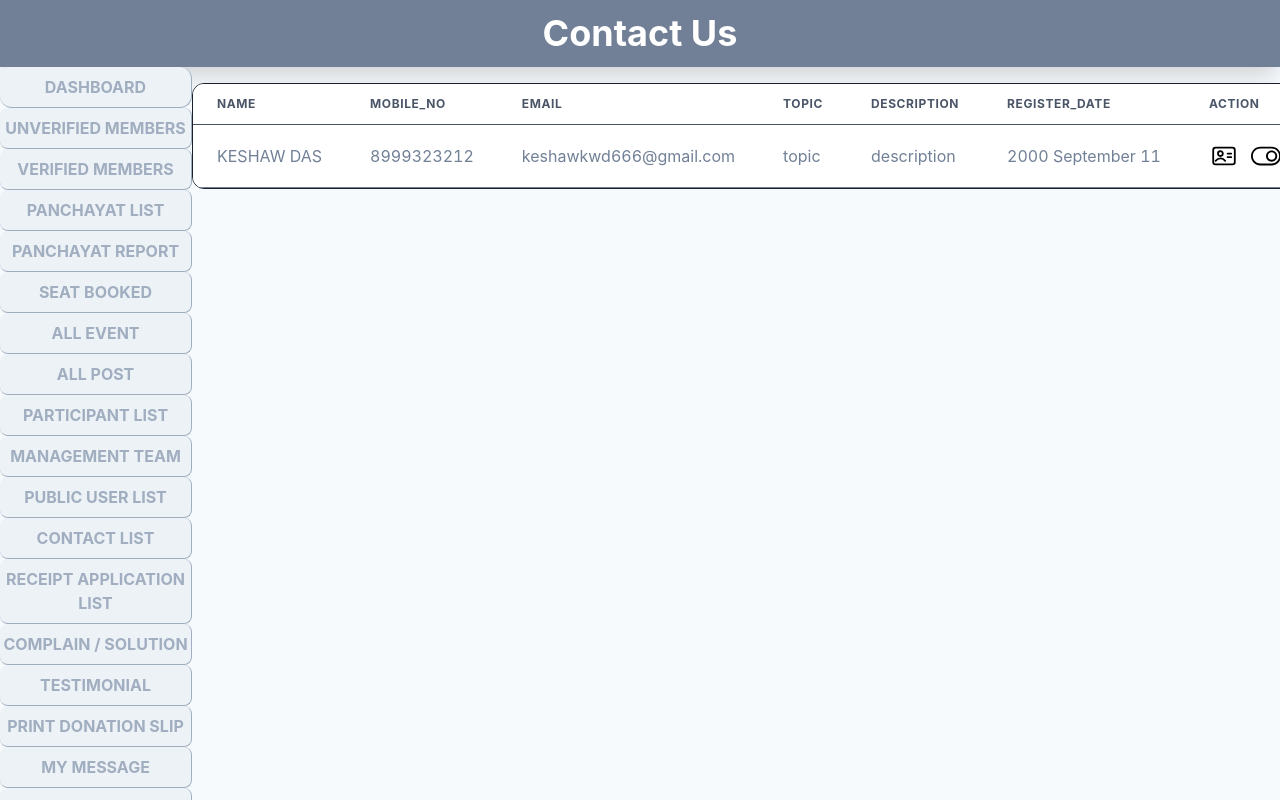
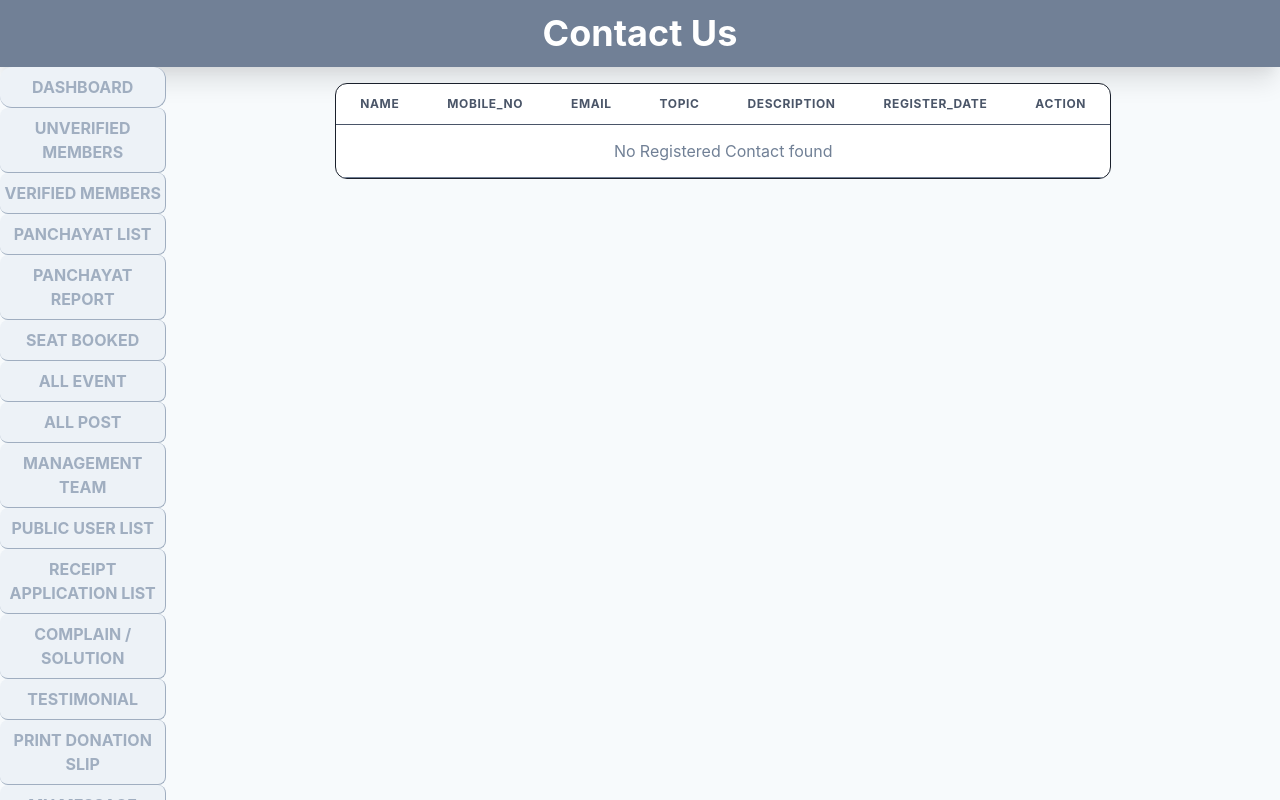
Before and after one commit to dhruvm420/reactProject, a React (Vite) app: page /contactus in a window 1280 px wide. Shown: the top 800 px of the page. Built offline with nearby package versions, Linux system fonts and the light colour scheme.

Commit message:
minor fixes

```diff
--- a/src/components/action.jsx
+++ b/src/components/action.jsx
@@ -7,7 +7,7 @@ import approve from "../assets/approve.svg";
 import menu from "../assets/menu.svg";
 export default function Action() {
   return (
-    <HStack spacing="3">
+    <HStack spacing="2">
       <img src={id} alt="" width="30px" />
       <img src={toggle} alt="" width="30px" />
       <img src={edit} alt="" width="25px" />
--- a/src/components/sidebar.jsx
+++ b/src/components/sidebar.jsx
@@ -10,10 +10,8 @@ let sideBarData = [
   "SEAT BOOKED",
   "ALL EVENT",
   "ALL POST",
-  "PARTICIPANT LIST",
   "MANAGEMENT TEAM",
   "PUBLIC USER LIST",
-  "CONTACT LIST",
   "RECEIPT APPLICATION LIST",
   "COMPLAIN / SOLUTION",
   "TESTIMONIAL",
@@ -77,7 +75,7 @@ export default function Sidebar() {
   });
   return (
     <Box>
-      <Stack as="ul" w="15vw" spacing="0">
+      <Stack as="ul" w="13vw" spacing="0">
         {list}
       </Stack>
     </Box>
--- a/src/routes/contacts.jsx
+++ b/src/routes/contacts.jsx
@@ -3,12 +3,12 @@ import Root from "./root";
 import TableGenerator from "../components/tableGenerator";
 let contactData = [
   {
-    NAME: "KESHAW DAS",
-    MOBILE_NO: "8999323212",
-    EMAIL: "keshawkwd666@gmail.com",
-    TOPIC: "topic",
-    DESCRIPTION: "description",
-    REGISTER_DATE: "2000 September 11",
+    NAME: null,
+    MOBILE_NO: null,
+    EMAIL: null,
+    TOPIC: null,
+    DESCRIPTION: null,
+    REGISTER_DATE: null,
   },
 ];
 
--- a/src/routes/districtlist.jsx
+++ b/src/routes/districtlist.jsx
@@ -4,6 +4,7 @@ import TableGenerator from "../components/tableGenerator";
 import { Link } from "react-router-dom";
 let districtData = [
   {
+    "USER ID": "0134",
     IMAGE: "https://skskf.in/userimg/IMG-20230627-WA0045_09152023162926.jpg",
     NAME: "KESHAW DAS",
     EMAIL: "keshawkwd666@gmail.com",
--- a/src/routes/donors.jsx
+++ b/src/routes/donors.jsx
@@ -3,13 +3,13 @@ import Root from "./root";
 import TableGenerator from "../components/tableGenerator";
 let donorsData = [
   {
-    IMAGE: "https://skskf.in/userimg/IMG-20230627-WA0045_09152023162926.jpg",
-    NAME: "KESHAW DAS",
-    AMOUNT: "4000",
-    EMAIL: "keshawkwd666@gmail.com",
-    "PAYMENT RECIEPT": "https://skskf.in/",
-    MOBILE_NO: "8999323212",
-    MODE: "Online",
+    IMAGE: null,
+    NAME: null,
+    AMOUNT: null,
+    EMAIL: null,
+    "PAYMENT RECIEPT": null,
+    MOBILE_NO: null,
+    MODE: null,
   },
 ];
 
--- a/src/routes/management.jsx
+++ b/src/routes/management.jsx
@@ -3,11 +3,11 @@ import Root from "./root";
 import TableGenerator from "../components/tableGenerator";
 let managementData = [
   {
-    IMAGE: "https://skskf.in/userimg/IMG-20230627-WA0045_09152023162926.jpg",
-    NAME: "KESHAW DAS",
-    EMAIL: "keshawkwd666@gmail.com",
-    DESIGNATION: "s./lohara",
-    DATE: "2023-09-09 13:24:09",
+    IMAGE: null,
+    NAME: null,
+    EMAIL: null,
+    DESIGNATION: null,
+    DATE: null,
   },
 ];
 
--- a/src/routes/panchayatlist.jsx
+++ b/src/routes/panchayatlist.jsx
@@ -4,6 +4,7 @@ import TableGenerator from "../components/tableGenerator";
 import { Link } from "react-router-dom";
 let panchayatData = [
   {
+    "USER ID": "0134",
     IMAGE: "https://skskf.in/userimg/IMG-20230627-WA0045_09152023162926.jpg",
     NAME: "KESHAW DAS",
     EMAIL: "keshawkwd666@gmail.com",
--- a/src/routes/publicuserlist.jsx
+++ b/src/routes/publicuserlist.jsx
@@ -3,11 +3,11 @@ import Root from "./root";
 import TableGenerator from "../components/tableGenerator";
 let userListData = [
   {
-    PROFILE: "https://skskf.in",
-    "USER ID": "0238",
-    NAME: "KESHAW DAS",
-    EMAIL: "keshawkwd666@gmail.com",
-    "REGISTER DATE": "2023-09-09 13:24:09",
+    PROFILE: null,
+    "USER ID": null,
+    NAME: null,
+    EMAIL: null,
+    "REGISTER DATE": null,
   },
 ];
 export default function PublicUserList() {
--- a/src/routes/statelist.jsx
+++ b/src/routes/statelist.jsx
@@ -4,6 +4,7 @@ import { Link } from "react-router-dom";
 import TableGenerator from "../components/tableGenerator";
 let stateData = [
   {
+    "USER ID": "0134",
     IMAGE: "https://skskf.in/userimg/IMG-20230627-WA0045_09152023162926.jpg",
     NAME: "KESHAW DAS",
     EMAIL: "keshawkwd666@gmail.com",
--- a/src/routes/tehsillist.jsx
+++ b/src/routes/tehsillist.jsx
@@ -4,6 +4,7 @@ import { Link } from "react-router-dom";
 import Root from "./root";
 let tehsilData = [
   {
+    "USER ID": "0134",
     IMAGE: "https://skskf.in/userimg/IMG-20230627-WA0045_09152023162926.jpg",
     NAME: "KESHAW DAS",
     EMAIL: "keshawkwd666@gmail.com",
--- a/src/routes/testimonials.jsx
+++ b/src/routes/testimonials.jsx
@@ -3,10 +3,10 @@ import TableGenerator from "../components/tableGenerator";
 import Root from "./root";
 let testimonialData = [
   {
-    IMAGE: "https://skskf.in/userimg/IMG-20230627-WA0045_09152023162926.jpg",
-    NAME: "KESHAW DAS",
-    MESSAGE: "message here...",
-    DESIGNATION: "s./lohara",
+    IMAGE: null,
+    NAME: null,
+    MESSAGE: null,
+    DESIGNATION: null,
   },
 ];
 
```
